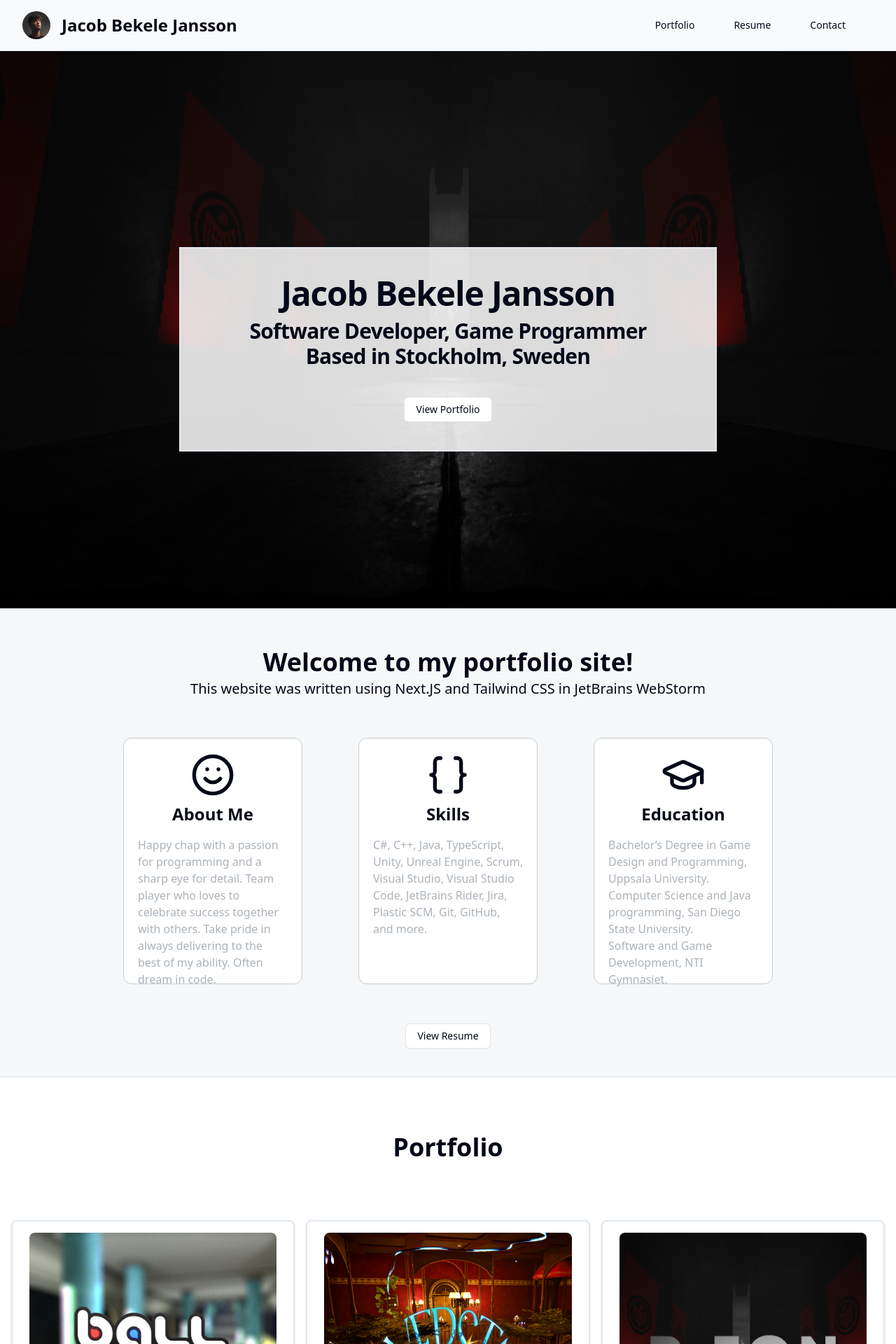
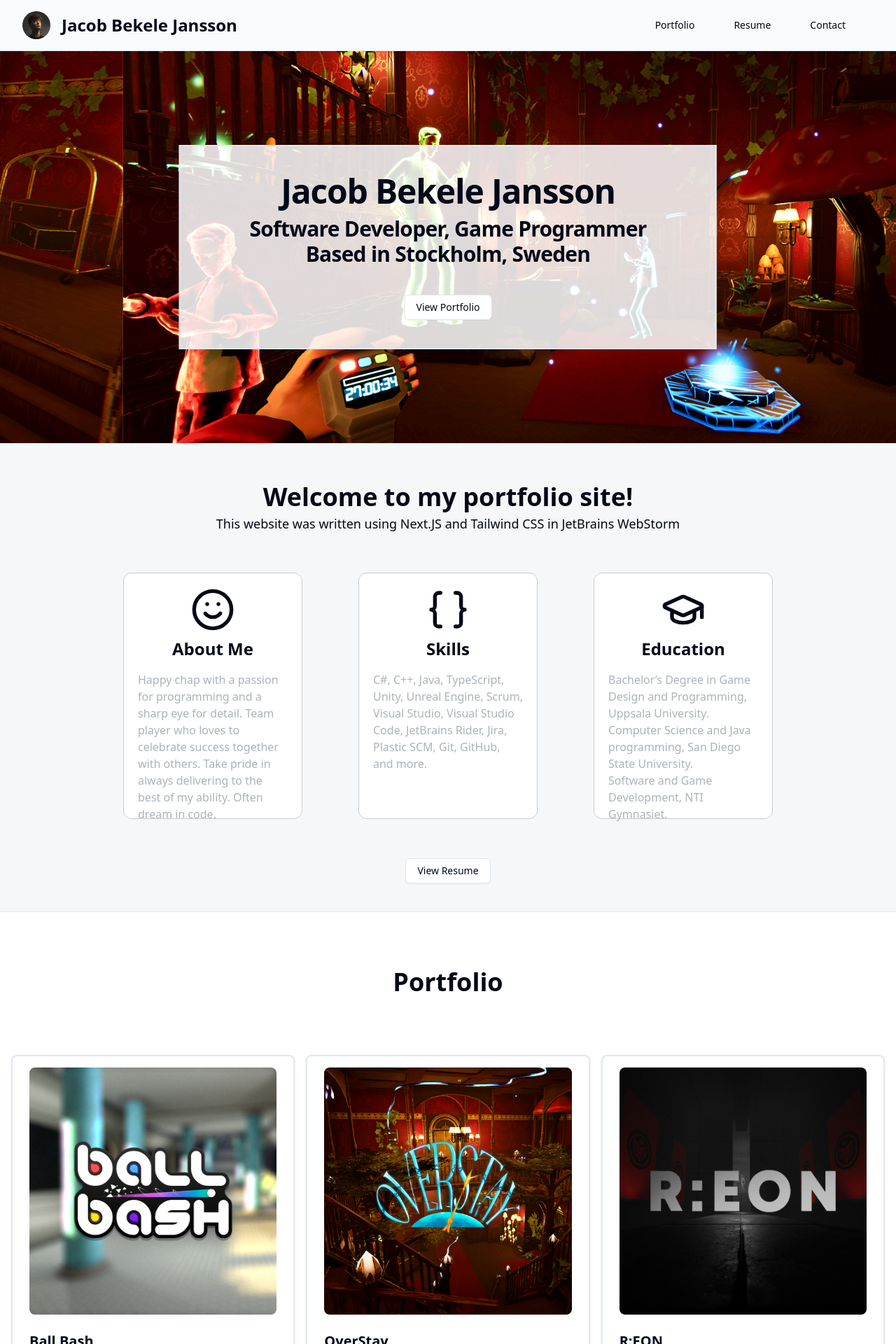
Before and after one commit to Bearshark15/portfolio, a Next.js app: page / in a window 1280 px wide. Shown: the top 1920 px of the page at 70% size. Built offline with nearby package versions, Linux system fonts and the light colour scheme.

Commit message:
added an image carousel to the home screen

```diff
--- a/app/globals.css
+++ b/app/globals.css
@@ -136,3 +136,13 @@ code[data-line-numbers-max-digits="2"] > [data-line]::before {
 code[data-line-numbers-max-digits="3"] > [data-line]::before {
   width: 3rem;
 }
+
+.embla {
+  overflow: hidden;
+}
+.embla__container {
+  display: flex;
+}
+.embla__slide {
+  flex: 0 0 100%;
+}
--- a/app/page.tsx
+++ b/app/page.tsx
@@ -88,7 +88,7 @@ export default function Home() {
                     <Container>
                         <div className={"mb-10 mt-10"}>
                             <Title id={"resume"} className={"text-center"}>Resume</Title>
-                            <Heading2 className={"my-5"}>About Me</Heading2>
+                            <Heading1 className={"my-5"}>About Me</Heading1>
                             <Paragraph className={"xl:w-1/2"}>
                                 I am a 23-year-old Game Programmer based in Stockholm. I completed my bachelor’s degree in game design and Programming in June 2024.
                                 I love the creative process of making games, where different skills and personalities come together.<br/><br/>
@@ -118,20 +118,20 @@ export default function Home() {
             <section className={"py-10"}>
                 <Container>
                     <div className={"mb-20 text-center"}>
-                        <h1 id={"contact"} className={"text-4xl font-bold"}>Contact</h1>
+                        <Title id={"contact"}>Contact</Title>
                     </div>
                     <div className={"grid grid-cols-1 grid-rows-1 lg:grid-cols-3 lg:grid-rows-1"}>
                         <div className={"col-span-1 flex flex-col items-center justify-center"}>
                             <img src={"/IMG_0003-Enhanced-NR.jpg"} alt={"pic"} className={"rounded-full w-80"}/>
-                            <div className={"flex flex-col items-center justify-center text-center lg:items-start lg:justify-start lg:hidden"}>
-                                <Title className={"text-center"}>Jacob Bekele Jansson</Title>
-                                <Subtitle className={"text-center"}>Game Programmer</Subtitle>
+                            <div className={"flex flex-col items-center justify-center mt-3 text-center lg:items-start lg:justify-start lg:hidden"}>
+                                <Heading1 className={"text-center"}>Jacob Bekele Jansson</Heading1>
+                                <Subtitle className={"text-center"}>Game Programmer/Software Developer</Subtitle>
                             </div>
                         </div>
                         <div className={"mr-10 col-span-2"}>
                             <div className={"hidden lg:flex flex-col items-center justify-center text-center lg:items-start lg:justify-start"}>
-                                <Title className={"text-center"}>Jacob Bekele Jansson</Title>
-                                <Subtitle className={"text-center"}>Game Programmer</Subtitle>
+                                <Heading1 className={"text-center"}>Jacob Bekele Jansson</Heading1>
+                                <Subtitle className={"text-center"}>Game Programmer/Software Developer</Subtitle>
                             </div>
                             <div className={"my-10 flex flex-col gap-3"}>
                                 <div className={"flex flex-row items-center"}>
--- a/components/HeroHome.tsx
+++ b/components/HeroHome.tsx
@@ -4,6 +4,8 @@ import { Button } from './ui/button'
 import Link from 'next/link'
 import {useEffect, useState} from "react";
 import {Heading3, Title} from "@/components/text/Headings";
+import useEmblaCarousel from "embla-carousel-react";
+import Autoplay from "embla-carousel-autoplay";
 
 const images : string[] = [
     "/ballbash/ss_f22b40de80d7f12a1f5b55c820880ecd6a581469.800x600.jpg",
@@ -41,16 +43,22 @@ export default function HeroHome() {
         return images[photo];
     };
 
+    const [emblaRef] = useEmblaCarousel({ loop: true }, [Autoplay({delay: 2000})])
+
     return (
-        <div className={"relative"} style={{
-            backgroundImage: `url(${returnPhotoURL()})`,
-            backgroundPosition: "center",
-            backgroundSize: "cover",
-            backgroundRepeat: "no-repeat",}}>
-            <div className="isolate px-6 pt-14 lg:px-8">
+        <div className={"relative h-[35rem]"}>
+            <div className={"embla h-full w-full"} ref={emblaRef}>
+                <div className={"embla__container w-full h-full"}>
+                    {images.map((image, index) => (
+                      <div key={index} className={"embla__slide w-full h-full"}
+                      style={{backgroundImage: `url(${image})`, backgroundRepeat: "no-repeat", backgroundPosition: "center", backgroundSize: "cover"}}/>
+                    ))}
+                </div>
+            </div>
+            <div className={"absolute top-1/2 left-1/2 transform -translate-x-1/2 -translate-y-1/2 w-10/12"}>
                 <div className="mx-auto max-w-3xl py-32 sm:py-48 lg:py-56">
                     <div className={"text-center bg-white dark:bg-black bg-opacity-85 py-10 border-2"}>
-                        <Title className="tracking-tight sm:text-5xl">
+                    <Title className="tracking-tight sm:text-5xl">
                             Jacob Bekele Jansson
                         </Title>
                         <Heading3 className="tracking-tight sm:text-3xl mt-3">
--- a/components/ProjectCard.tsx
+++ b/components/ProjectCard.tsx
@@ -5,6 +5,7 @@ import Image from "next/image";
 import { Card, CardContent, CardFooter } from "./ui/card";
 import React from "react";
 import {Project} from "@/lib/types";
+import {Heading1, Heading2, Heading3, Subtitle} from "@/components/text/Headings";
 
 interface ProjectCardProps {
     project: Project;
@@ -30,8 +31,8 @@ const ProjectCard: React.FC<ProjectCardProps> = ({ project }) => {
                 </CardContent>
                 <CardFooter className={"flex-col items-start"}>
                     <div>
-                        <p className={"font-semibold text-lg"}>{project.title}</p>
-                        <p className={"text-sm"}>{project.description}</p>
+                        <Heading3 className={""}>{project.title}</Heading3>
+                        <Subtitle className={""}>{project.description}</Subtitle>
                     </div>
                 </CardFooter>
             </Card>
--- a/components/text/Headings.tsx
+++ b/components/text/Headings.tsx
@@ -15,7 +15,7 @@ const Subtitle = React.forwardRef<HTMLHeadingElement, React.HTMLAttributes<HTMLH
     ({ className, ...props }, ref) => (
     <h2
         ref={ref}
-        className={cn("text-xl font-light", className)}
+        className={cn("text-lg font-light", className)}
         {...props}
     />
 ));
@@ -25,7 +25,7 @@ const Heading1 = React.forwardRef<HTMLHeadingElement, React.HTMLAttributes<HTMLH
     ({ className, ...props }, ref) => (
     <h1
         ref={ref}
-        className={cn("text-3xl font-bold", className)}
+        className={cn("text-3xl font-semibold", className)}
         {...props}
     />
 ));
--- a/package.json
+++ b/package.json
@@ -15,6 +15,8 @@
     "@radix-ui/react-icons": "^1.3.0",
     "class-variance-authority": "^0.7.0",
     "clsx": "^2.1.1",
+    "embla-carousel-autoplay": "^8.1.5",
+    "embla-carousel-react": "^8.1.5",
     "gray-matter": "^4.0.3",
     "lucide-react": "^0.390.0",
     "next": "14.2.3",
```
Also changed, not shown: 1 other file (tests, documents, lock files or other folders).
